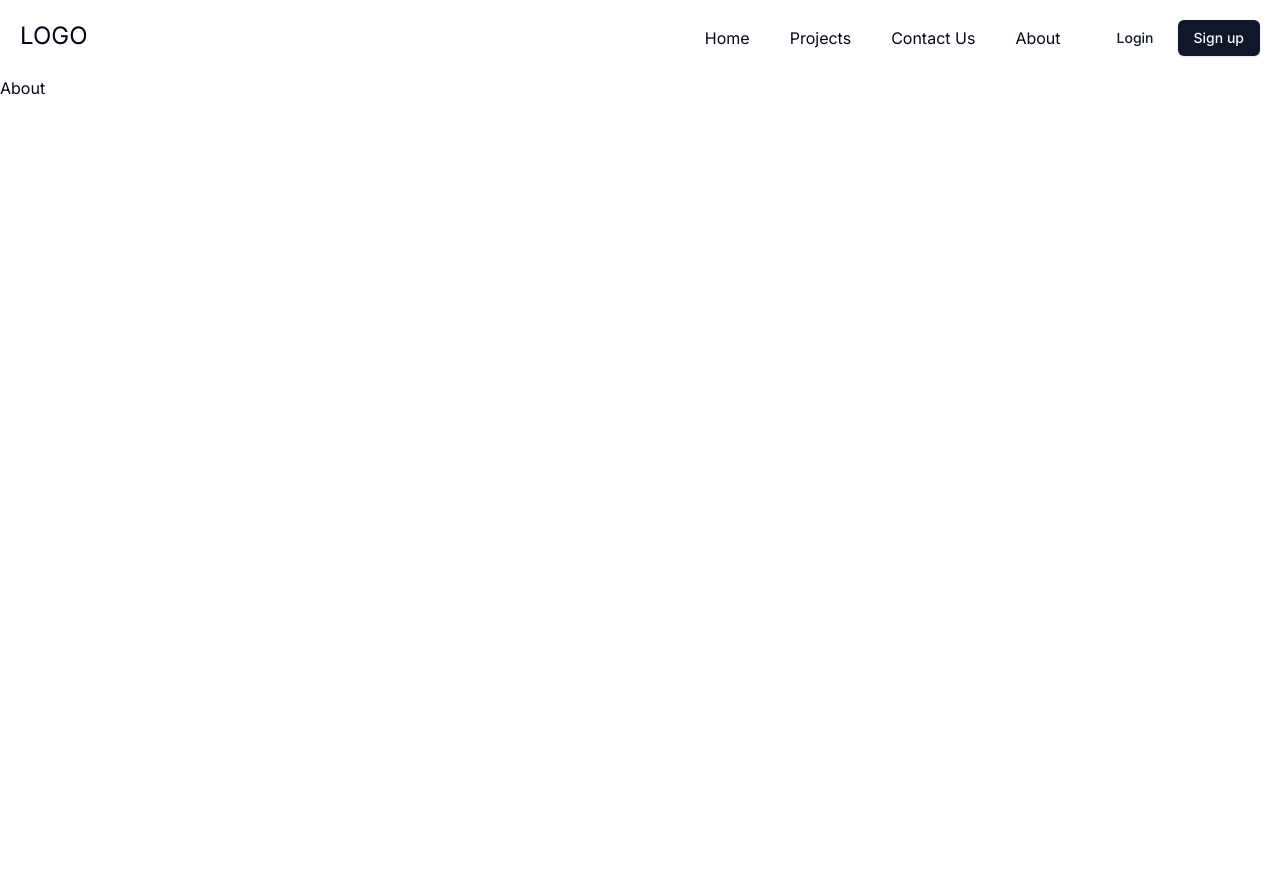
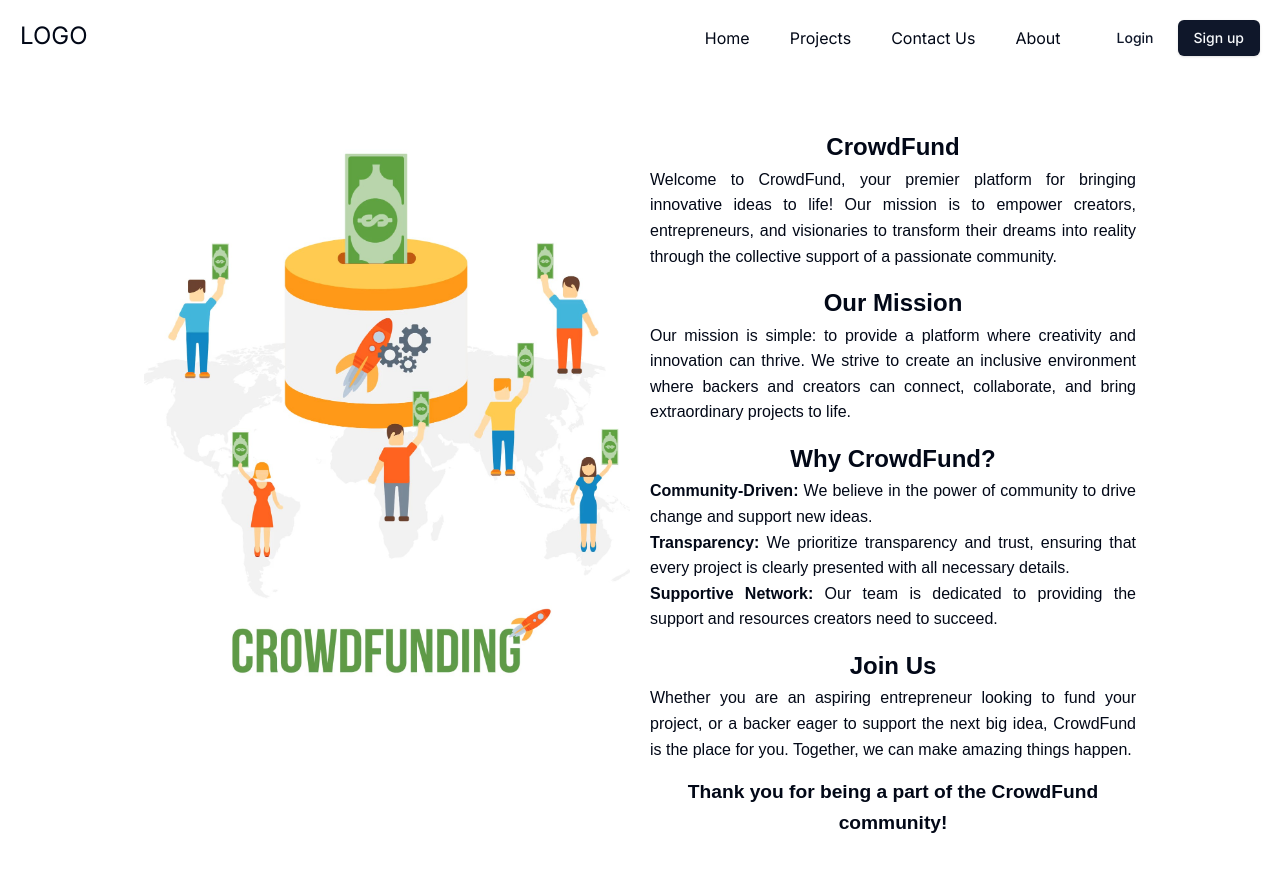
Before and after one commit to LemarCanete/crowdfund, a Next.js app: page /About in a window 1280 px wide. Shown: the top 872 px of the page. Before the commit the page ends 800 px from the top, so only its background shows below. Built offline with nearby package versions, Linux system fonts and the light colour scheme; no server answers.

Commit message:
[AboutPage][TortolRakrak] - Complete whole about page

```diff
--- a/src/app/About/page.jsx
+++ b/src/app/About/page.jsx
@@ -1,11 +1,47 @@
-import React from 'react'
+import React from 'react';
 
-const page = () => {
+const AboutPage = () => {
     return (
-        <div>
-            About
+        <div style={{ display: 'flex', justifyContent: 'center', alignItems: 'center', height: '100vh', padding: '20px', fontFamily: 'Arial, sans-serif', lineHeight: '1.6' }}>
+            <div style={{ display: 'flex', width: '80%', maxWidth: '1200px' }}>
+                <div style={{ flex: '1', paddingRight: '20px' }}>
+                    <img
+                        src="/AboutPage.jpg"
+                        alt="About Us"
+                        style={{ width: '100%', height: 'auto', borderRadius: '8px' }}
+                    />
+                </div>
+                <div style={{ flex: '1', textAlign: 'justify' }}>
+                    <h1 style={{ marginTop: '15px', fontWeight: 'bold', fontSize: '1.5em', textAlign: 'center' }}>CrowdFund</h1>
+                    <p>
+                        Welcome to CrowdFund, your premier platform for bringing innovative ideas to life! Our mission is to empower
+                        creators, entrepreneurs, and visionaries to transform their dreams into reality through the collective support
+                        of a passionate community.
+                    </p>
+                    <h2 style={{ marginTop: '15px', fontWeight: 'bold', fontSize: '1.5em', textAlign: 'center' }}>Our Mission</h2>
+                    <p>
+                        Our mission is simple: to provide a platform where creativity and innovation can thrive. We strive to create an
+                        inclusive environment where backers and creators can connect, collaborate, and bring extraordinary projects to
+                        life.
+                    </p>
+                    <h2 style={{ marginTop: '15px', fontWeight: 'bold', fontSize: '1.5em', textAlign: 'center' }}>Why CrowdFund?</h2>
+                    <ul>
+                        <li><strong>Community-Driven:</strong> We believe in the power of community to drive change and support new ideas.</li>
+                        <li><strong>Transparency:</strong> We prioritize transparency and trust, ensuring that every project is clearly presented with all necessary details.</li>
+                        <li><strong>Supportive Network:</strong> Our team is dedicated to providing the support and resources creators need to succeed.</li>
+                    </ul>
+                    <h2 style={{ marginTop: '15px', fontWeight: 'bold', fontSize: '1.5em', textAlign: 'center' }}>Join Us</h2>
+                    <p>
+                        Whether you are an aspiring entrepreneur looking to fund your project, or a backer eager to support the next big
+                        idea, CrowdFund is the place for you. Together, we can make amazing things happen.
+                    </p>
+                    <p style={{ marginTop: '15px', fontWeight: 'bold', fontSize: '1.2em', textAlign: 'center' }}>
+                        Thank you for being a part of the CrowdFund community!
+                    </p>
+                </div>
+            </div>
         </div>
-    )
-}
+    );
+};
 
-export default page
+export default AboutPage;
```
Also changed, not shown: public/AboutPage.jpg (added).
